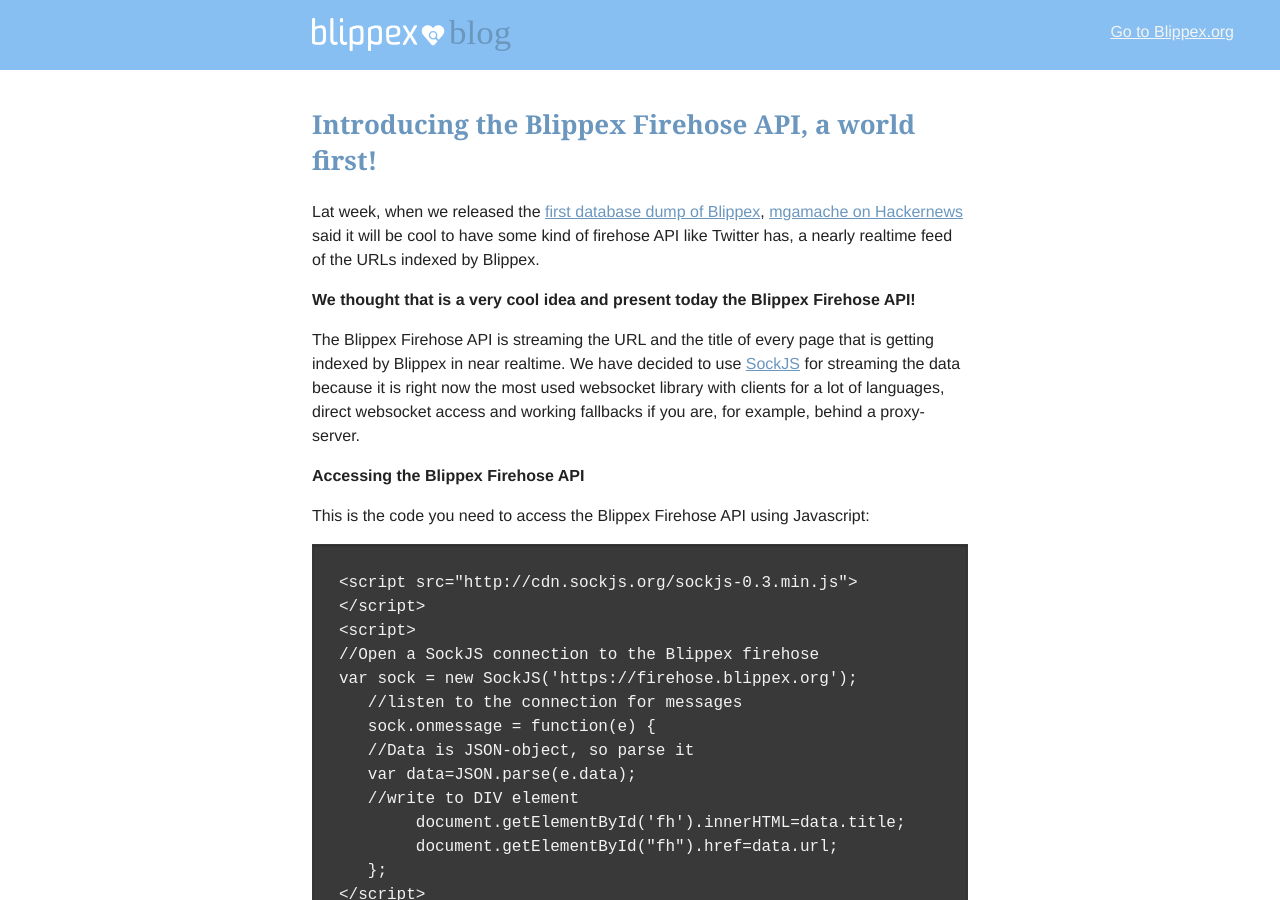
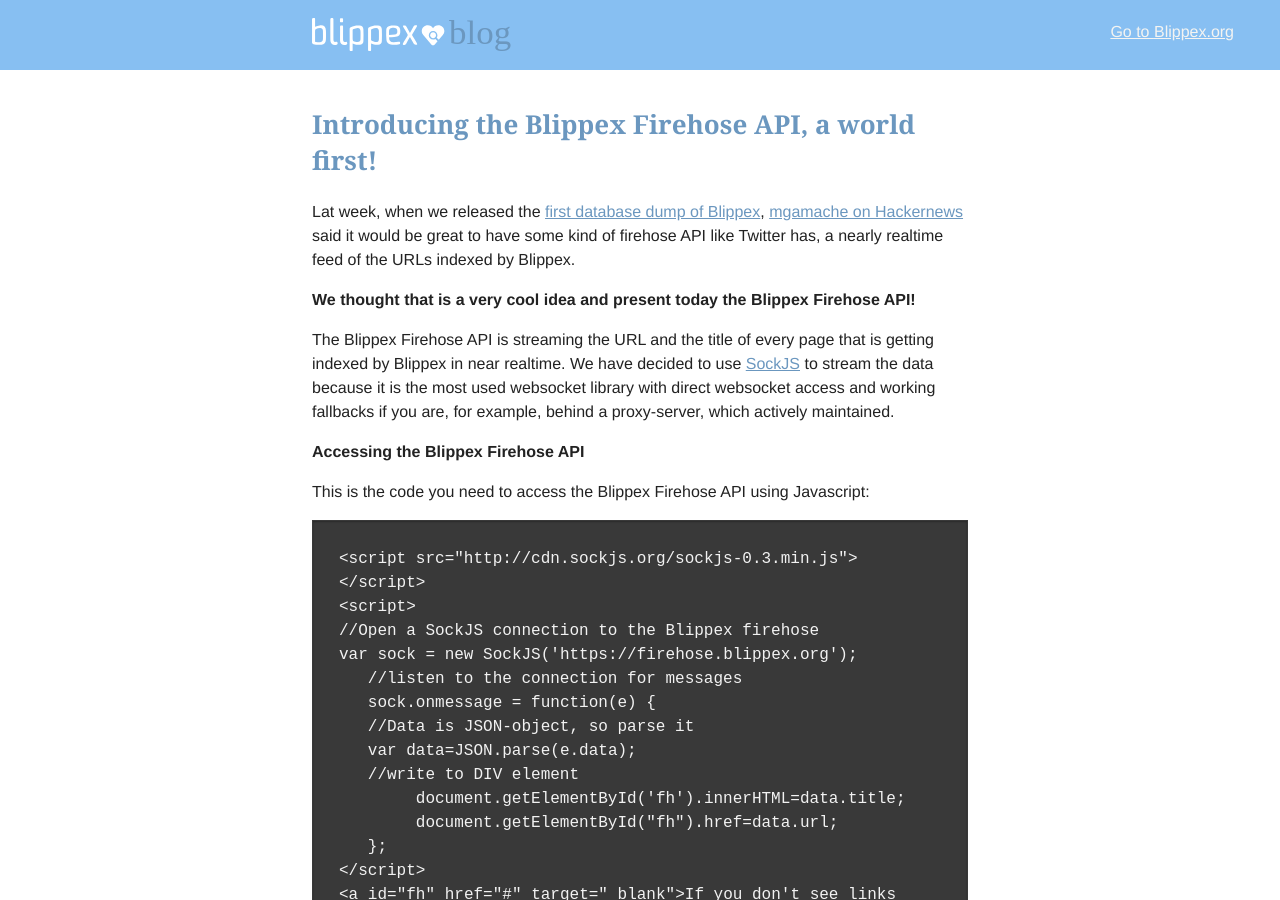
Before and after one commit to blippex/blippex.github.io, a Jekyll site: the page built from _posts/2013-08-01-introducing-blippex-firehose-api.markdown, in a window 1280 px wide and 900 px high. Built offline with Jekyll 4.4.1, drawn with Linux system fonts in a browser that asks for light colours; comment, search, counter and statistics services are not loaded.

Commit message:
minor edits

```diff
--- a/_posts/2013-08-01-introducing-blippex-firehose-api.markdown
+++ b/_posts/2013-08-01-introducing-blippex-firehose-api.markdown
@@ -5,11 +5,11 @@
 categories: updates
 ---
 
-Lat week, when we released the [first database dump of Blippex](http://blippex.github.io/updates/2013/07/23/First-database-dump.html), [mgamache on Hackernews](https://news.ycombinator.com/item?id=6090659) said it will be cool to have some kind of firehose API like Twitter has, a nearly realtime feed of the URLs indexed by Blippex.
+Lat week, when we released the [first database dump of Blippex](http://blippex.github.io/updates/2013/07/23/First-database-dump.html), [mgamache on Hackernews](https://news.ycombinator.com/item?id=6090659) said it would be great to have some kind of firehose API like Twitter has, a nearly realtime feed of the URLs indexed by Blippex.
 
 **We thought that is a very cool idea and present today the Blippex Firehose API!**
 
-The Blippex Firehose API is streaming the URL and the title of every page that is getting indexed by Blippex in near realtime. We have decided to use [SockJS](https://github.com/sockjs/sockjs-client) for streaming the data because it is right now the most used websocket library with clients for a lot of languages, direct websocket access and working fallbacks if you are, for example, behind a proxy-server.
+The Blippex Firehose API is streaming the URL and the title of every page that is getting indexed by Blippex in near realtime. We have decided to use [SockJS](https://github.com/sockjs/sockjs-client) to stream the data because it is the most used websocket library with direct websocket access and working fallbacks if you are, for example, behind a proxy-server, which actively maintained.
 
 **Accessing the Blippex Firehose API**
 
@@ -30,7 +30,6 @@
    };
 </script>
 <a id="fh" href="#" target="_blank">If you don't see links here please update your browser</a>
-
 {% endhighlight %}
 
 As you can see no registration is involved and again, the firehose does not use any cookies and we don't store any IPs.
```
